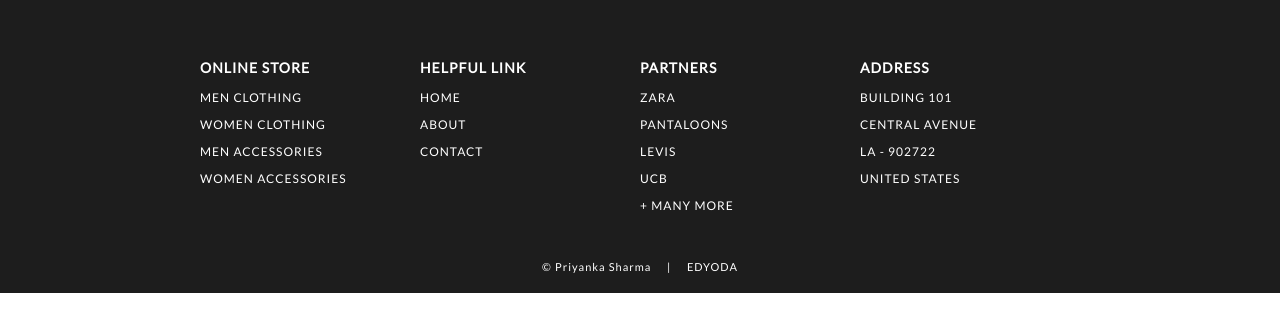
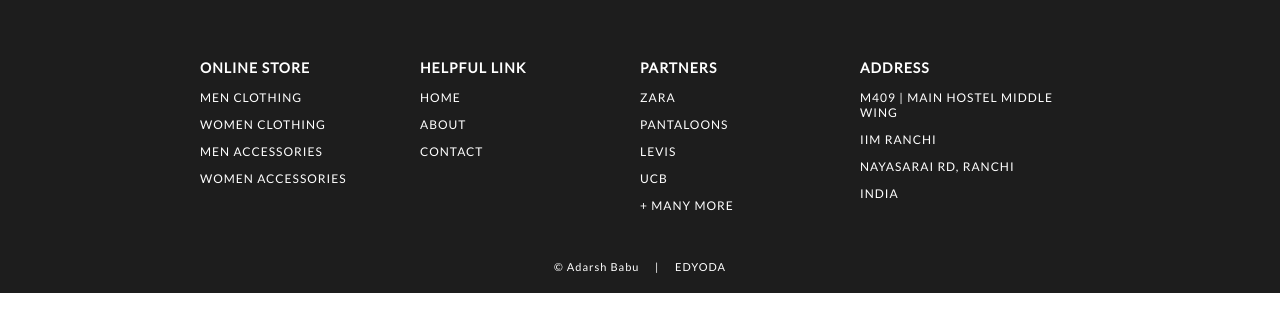
Before and after one commit to Adarsh712/EC-Project-1, a plain HTML site: page footer.html in a window 1280 px wide. Drawn offline with Linux system fonts and the light colour scheme.

Commit message:
Update footer.html

```diff
--- a/footer.html
+++ b/footer.html
@@ -39,13 +39,13 @@
                 </div>
                 <div id="webFooter">
                     <h3> address </h3>
-                    <p> building 101 </p>
-                    <p> central avenue </p>
-                    <p> la - 902722 </p>
-                    <p> united states </p>
+                    <p> M409 | Main Hostel Middle Wing </p>
+                    <p> IIM Ranchi </p>
+                    <p> Nayasarai Rd, Ranchi </p>
+                    <p> India </p>
                 </div>
             </div>
-            <div id="credit"><a href="https://linkedin.com/in/priyanka-sharma-b79401142"> © Priyanka Sharma </a> &nbsp&nbsp&nbsp | &nbsp&nbsp&nbsp <a href="https://www.edyoda.com/" target="_blank"> EDYODA </a></div>
+            <div id="credit"><a href="https://x.com/AdarshBabu23"> © Adarsh Babu </a> &nbsp&nbsp&nbsp | &nbsp&nbsp&nbsp <a href="https://www.edyoda.com/" target="_blank"> EDYODA </a></div>
         </section>
 
     </footer>
```
